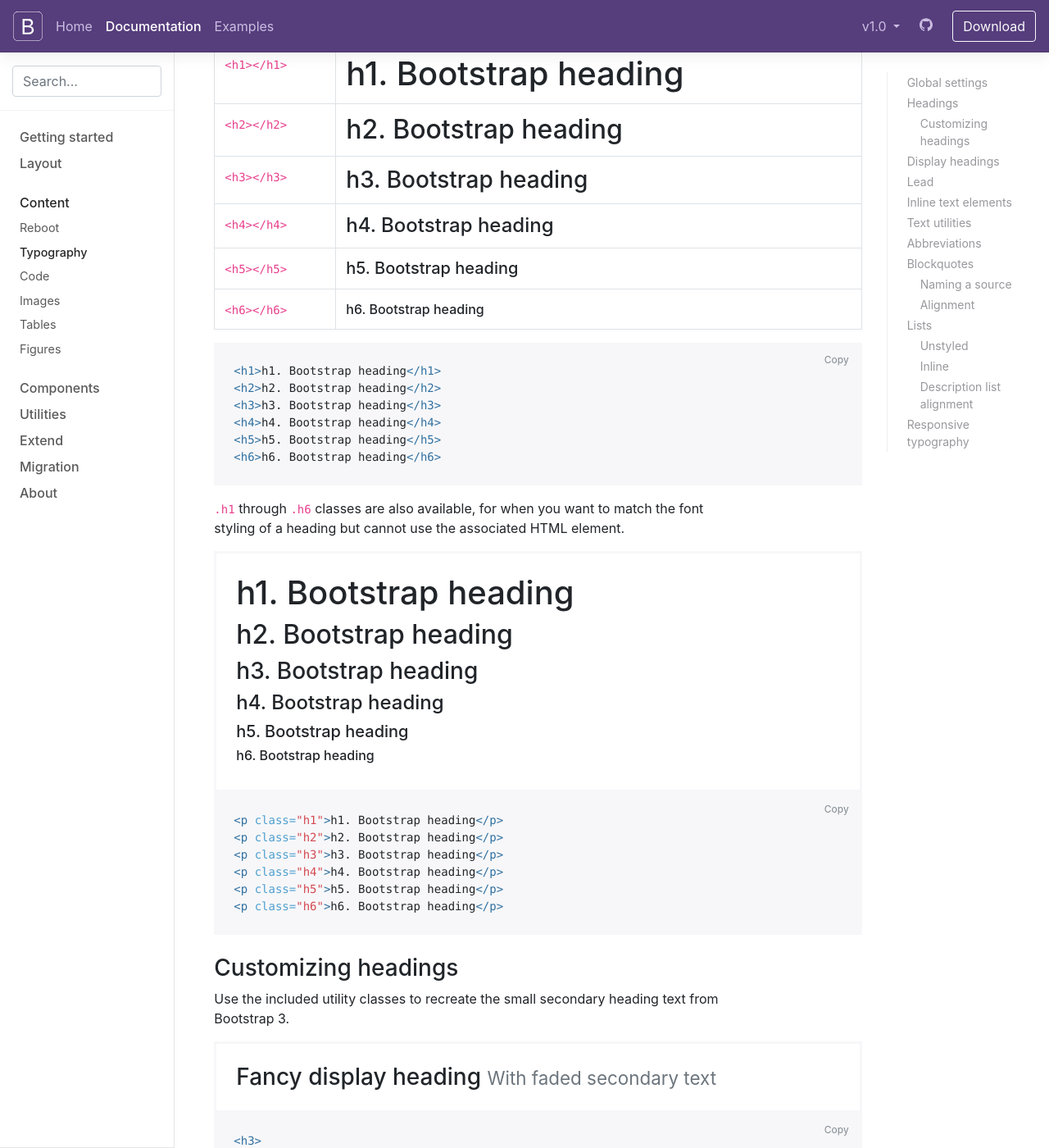
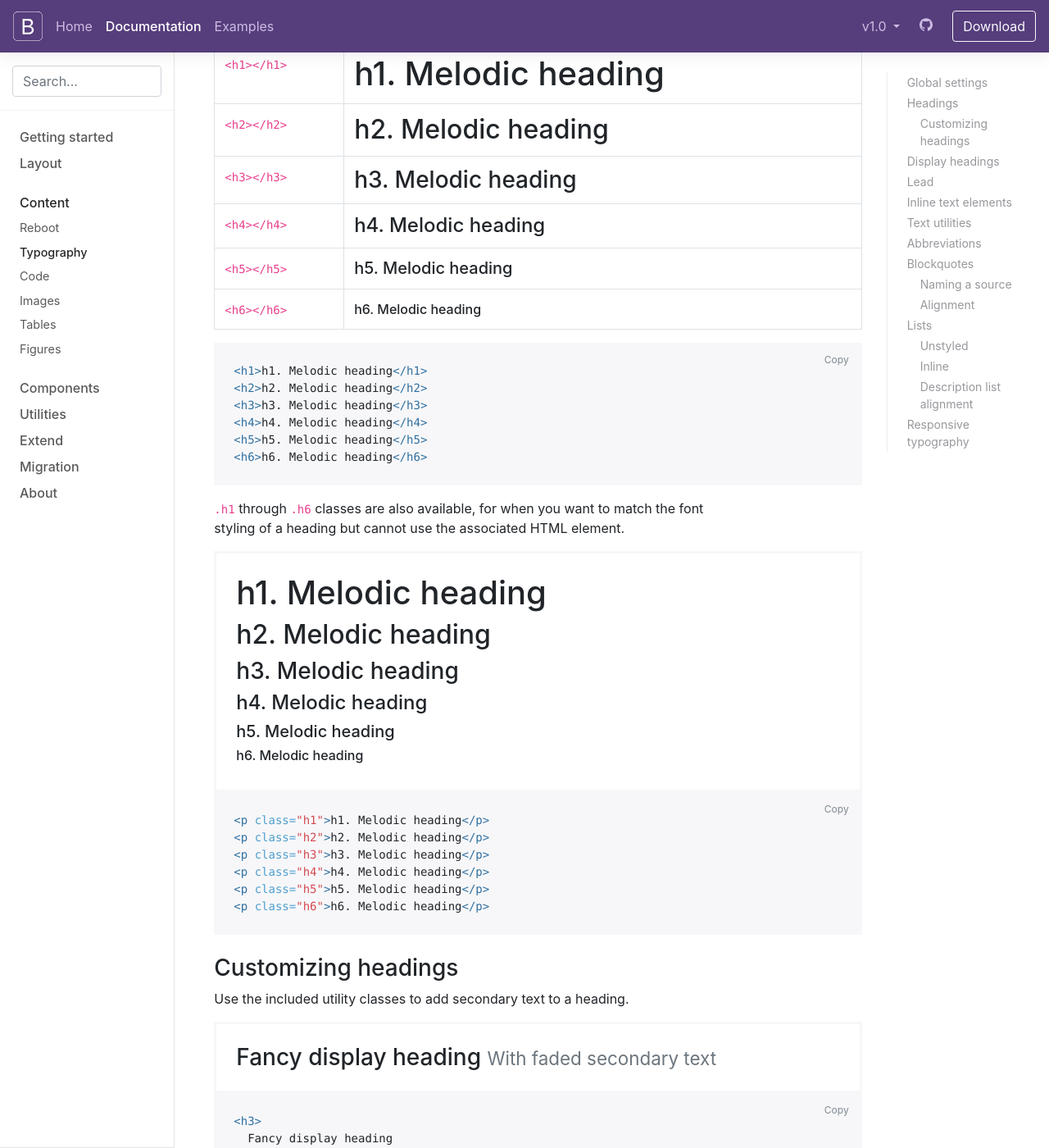
Before and after one commit to arielkirkwood/melodic-web, a Jekyll site: the page built from docs/4.0/content/typography.md, in a window 1280 px wide and 1400 px high, scrolled down 878 px. Shown: the whole window at 82% size. Built offline with Jekyll 4.4.1, drawn with Linux system fonts in a browser that asks for light colours; nearby versions of some CDN libraries; comment, search, counter and statistics services are not loaded; the table of contents is made by our own code; some of the changed text lies outside the part shown.

Commit message:
Update Content Typography page

```diff
--- a/docs/4.0/content/typography.md
+++ b/docs/4.0/content/typography.md
@@ -1,14 +1,14 @@
 ---
 layout: docs
 title: Typography
-description: Documentation and examples for Bootstrap typography, including global settings, headings, body text, lists, and more.
+description: Documentation and examples for Melodic typography, including global settings, headings, body text, lists, and more.
 group: content
 toc: true
 ---
 
 ## Global settings
 
-Bootstrap sets basic global display, typography, and link styles. When more control is needed, check out the [textual utility classes]({{ site.baseurl }}/docs/{{ site.docs_version }}/utilities/text/).
+Melodic sets basic global display, typography, and link styles. When more control is needed, check out the [textual utility classes]({{ site.baseurl }}/docs/{{ site.docs_version }}/utilities/text/).
 
 - Use a [native font stack]({{ site.baseurl }}/docs/{{ site.docs_version }}/content/reboot/#native-font-stack) that selects the best `font-family` for each OS and device.
 - For a more inclusive and accessible type scale, we assume the browser default root `font-size` (typically 16px) so visitors can customize their browser defaults as needed.
@@ -34,64 +34,64 @@
       <td>
         {% markdown %}`<h1></h1>`{% endmarkdown %}
       </td>
-      <td><span class="h1">h1. Bootstrap heading</span></td>
+      <td><span class="h1">h1. Melodic heading</span></td>
     </tr>
     <tr>
       <td>
         {% markdown %}`<h2></h2>`{% endmarkdown %}
       </td>
-      <td><span class="h2">h2. Bootstrap heading</span></td>
+      <td><span class="h2">h2. Melodic heading</span></td>
     </tr>
     <tr>
       <td>
         {% markdown %}`<h3></h3>`{% endmarkdown %}
       </td>
-      <td><span class="h3">h3. Bootstrap heading</span></td>
+      <td><span class="h3">h3. Melodic heading</span></td>
     </tr>
     <tr>
       <td>
         {% markdown %}`<h4></h4>`{% endmarkdown %}
       </td>
-      <td><span class="h4">h4. Bootstrap heading</span></td>
+      <td><span class="h4">h4. Melodic heading</span></td>
     </tr>
     <tr>
       <td>
         {% markdown %}`<h5></h5>`{% endmarkdown %}
       </td>
-      <td><span class="h5">h5. Bootstrap heading</span></td>
+      <td><span class="h5">h5. Melodic heading</span></td>
     </tr>
     <tr>
       <td>
         {% markdown %}`<h6></h6>`{% endmarkdown %}
       </td>
-      <td><span class="h6">h6. Bootstrap heading</span></td>
+      <td><span class="h6">h6. Melodic heading</span></td>
     </tr>
   </tbody>
 </table>
 
 {% highlight html %}
-<h1>h1. Bootstrap heading</h1>
-<h2>h2. Bootstrap heading</h2>
-<h3>h3. Bootstrap heading</h3>
-<h4>h4. Bootstrap heading</h4>
-<h5>h5. Bootstrap heading</h5>
-<h6>h6. Bootstrap heading</h6>
+<h1>h1. Melodic heading</h1>
+<h2>h2. Melodic heading</h2>
+<h3>h3. Melodic heading</h3>
+<h4>h4. Melodic heading</h4>
+<h5>h5. Melodic heading</h5>
+<h6>h6. Melodic heading</h6>
 {% endhighlight %}
 
 `.h1` through `.h6` classes are also available, for when you want to match the font styling of a heading but cannot use the associated HTML element.
 
 {% example html %}
-<p class="h1">h1. Bootstrap heading</p>
-<p class="h2">h2. Bootstrap heading</p>
-<p class="h3">h3. Bootstrap heading</p>
-<p class="h4">h4. Bootstrap heading</p>
-<p class="h5">h5. Bootstrap heading</p>
-<p class="h6">h6. Bootstrap heading</p>
+<p class="h1">h1. Melodic heading</p>
+<p class="h2">h2. Melodic heading</p>
+<p class="h3">h3. Melodic heading</p>
+<p class="h4">h4. Melodic heading</p>
+<p class="h5">h5. Melodic heading</p>
+<p class="h6">h6. Melodic heading</p>
 {% endexample %}
 
 ### Customizing headings
 
-Use the included utility classes to recreate the small secondary heading text from Bootstrap 3.
+Use the included utility classes to add secondary text to a heading.
 
 <div class="bd-example">
   <span class="h3">
@@ -291,7 +291,7 @@
 
 ## Responsive typography
 
-*Responsive typography* refers to scaling text and components by simply adjusting the root element's `font-size` within a series of media queries. Bootstrap doesn't do this for you, but it's fairly easy to add if you need it.
+*Responsive typography* refers to scaling text and components by simply adjusting the root element's `font-size` within a series of media queries. Melodic doesn't do this for you, but it's fairly easy to add if you need it.
 
 Here's an example of it in practice. Choose whatever `font-size`s and media queries you wish.
 
```
